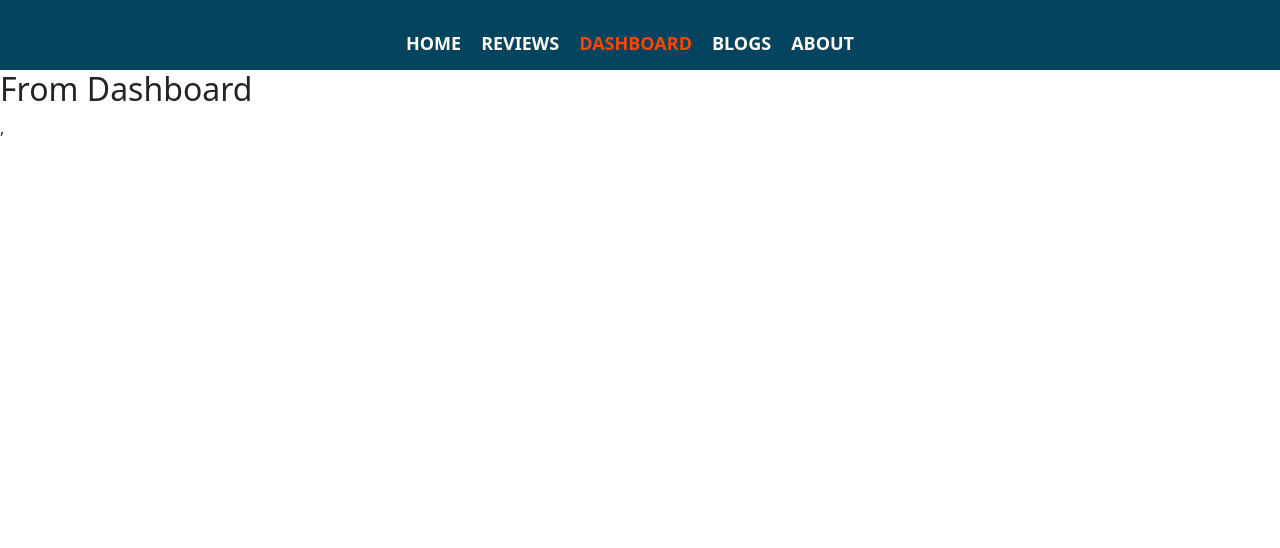
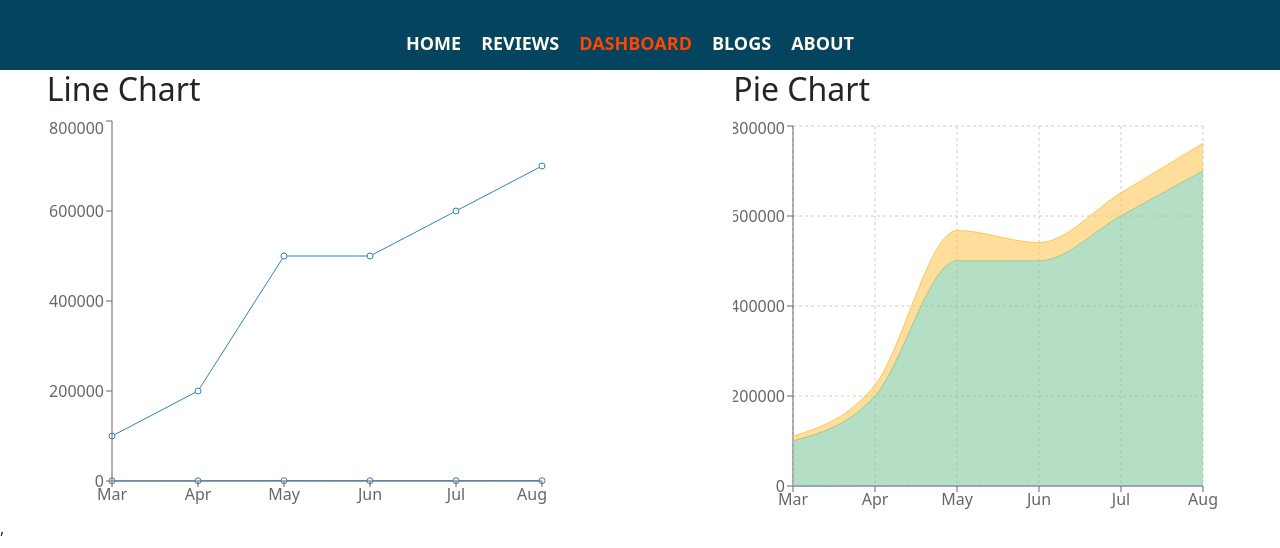
Before and after one commit to Mujakkir85/BMW-product-review, a React (Create React App) app: page /dashboard in a window 1280 px wide. Shown: the top 548 px of the page. Built offline with nearby package versions, Linux system fonts and the light colour scheme.

Commit message:
chart added in dashboard

```diff
--- a/package.json
+++ b/package.json
@@ -12,6 +12,7 @@
     "react-dom": "^18.0.0",
     "react-router-dom": "^6.3.0",
     "react-scripts": "5.0.0",
+    "recharts": "^2.1.9",
     "web-vitals": "^2.1.4"
   },
   "scripts": {
--- /dev/null
+++ b/public/data.json
@@ -0,0 +1,38 @@
+[
+    {
+        "month": "Mar",
+        "investment": 100000,
+        "sell": 241,
+        "revenue": 10401
+    },
+    {
+        "month": "Apr",
+        "investment": 200000,
+        "sell": 423,
+        "revenue": 24500
+    },
+    {
+        "month": "May",
+        "investment": 500000,
+        "sell": 726,
+        "revenue": 67010
+    },
+    {
+        "month": "Jun",
+        "investment": 500000,
+        "sell": 529,
+        "revenue": 40405
+    },
+    {
+        "month": "Jul",
+        "investment": 600000,
+        "sell": 601,
+        "revenue": 50900
+    },
+    {
+        "month": "Aug",
+        "investment": 700000,
+        "sell": 670,
+        "revenue": 61000
+    }
+]
--- a/src/component/Dashboard/Dashboard.css
+++ b/src/component/Dashboard/Dashboard.css
@@ -0,0 +1,5 @@
+.chart {
+    display: flex;
+    justify-content: space-around;
+
+}
--- a/src/component/Dashboard/Dashboard.js
+++ b/src/component/Dashboard/Dashboard.js
@@ -1,10 +1,56 @@
-import React from 'react';
+import React, { useEffect, useState } from 'react';
+import { Area, AreaChart, CartesianGrid, Line, LineChart, Pie, PieChart, Tooltip, XAxis, YAxis } from 'recharts';
+import './Dashboard.css'
 
 const Dashboard = () => {
+
+    const [data, setData] = useState([])
+
+    useEffect(() => {
+        fetch('data.json')
+            .then(res => res.json())
+            .then(data => setData(data))
+    }, [])
     return (
-        <div>
-            <h2>From Dashboard</h2>
+        <div className='chart'>
+            <div>
+                <h2>Line Chart</h2>
+                <LineChart width={500} height={400} data={data} >
+                    <Line dataKey={'sell'}></Line>
+                    <Line dataKey={'investment'}></Line>
+                    {/* <Line dataKey={'revenue'}></Line> */}
+                    <XAxis dataKey={'month'}></XAxis>
+                    <YAxis ></YAxis>
+                    <Tooltip></Tooltip>
+                </LineChart>
+            </div>
+            <br />
+
+            <div>
+                <h2>Pie Chart</h2>
+                <AreaChart
+                    width={500}
+                    height={400}
+                    data={data}
+                    margin={{
+                        top: 10,
+                        right: 30,
+                        left: 0,
+                        bottom: 0,
+                    }}
+                >
+                    <CartesianGrid strokeDasharray="3 3" />
+                    <XAxis dataKey="month" />
+                    <YAxis />
+                    <Tooltip />
+                    <Area type="monotone" dataKey="sell" stackId="1" stroke="#8884d8" fill="#8884d8" />
+                    <Area type="monotone" dataKey="investment" stackId="1" stroke="#82ca9d" fill="#82ca9d" />
+                    <Area type="monotone" dataKey="revenue" stackId="1" stroke="#ffc658" fill="#ffc658" />
+                </AreaChart>
+            </div>
+
         </div>
+
     );
 };
 
--- a/src/component/Home/Home.css
+++ b/src/component/Home/Home.css
@@ -40,7 +40,13 @@
     height: 530px;
 }
 
-span {
+.head-text span {
+    color: orangered;
+    font-size: 55px;
+    font-weight: 500;
+}
+
+.title span {
     color: orangered;
     font-size: 55px;
     font-weight: 500;
--- a/src/component/ShowReviews/ShowReviews.css
+++ b/src/component/ShowReviews/ShowReviews.css
@@ -5,4 +5,5 @@
 .rating {
     font-size: 18px;
     font-weight: 500;
+    color: orangered;
 }
```
Also changed, not shown: 1 other file (tests, documents, lock files or other folders).
